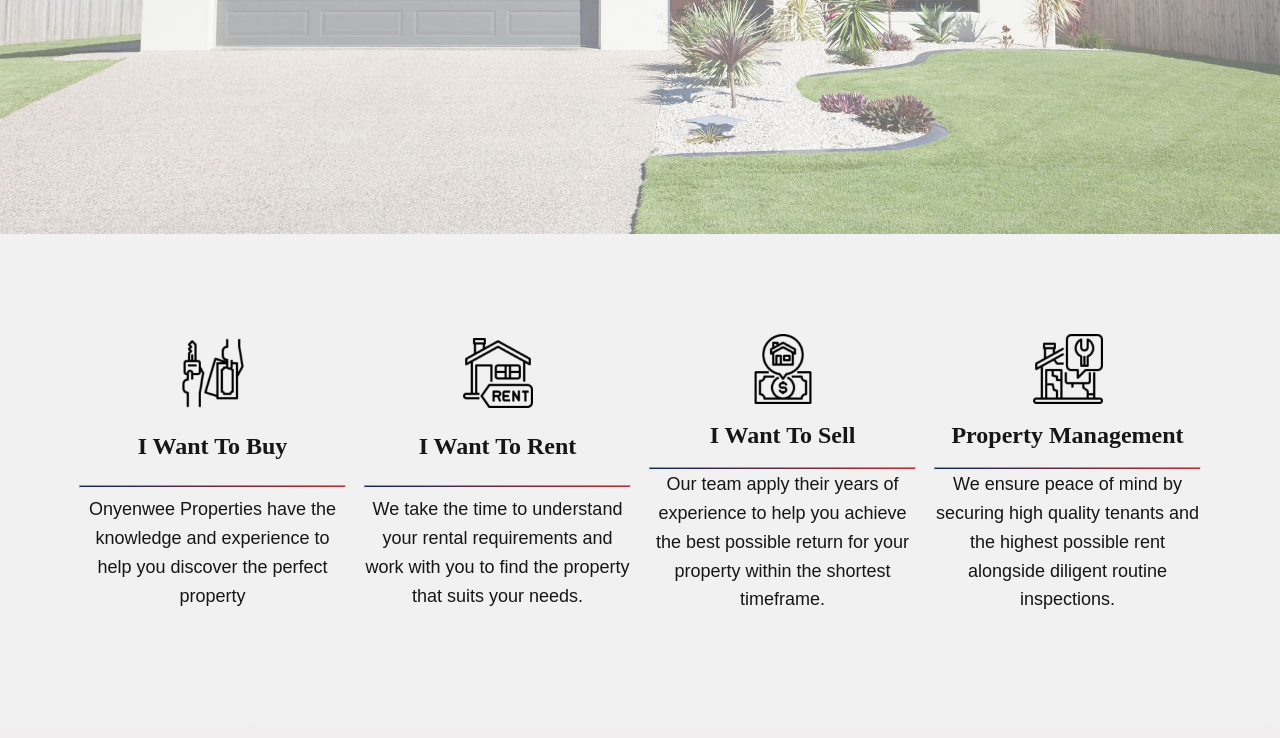
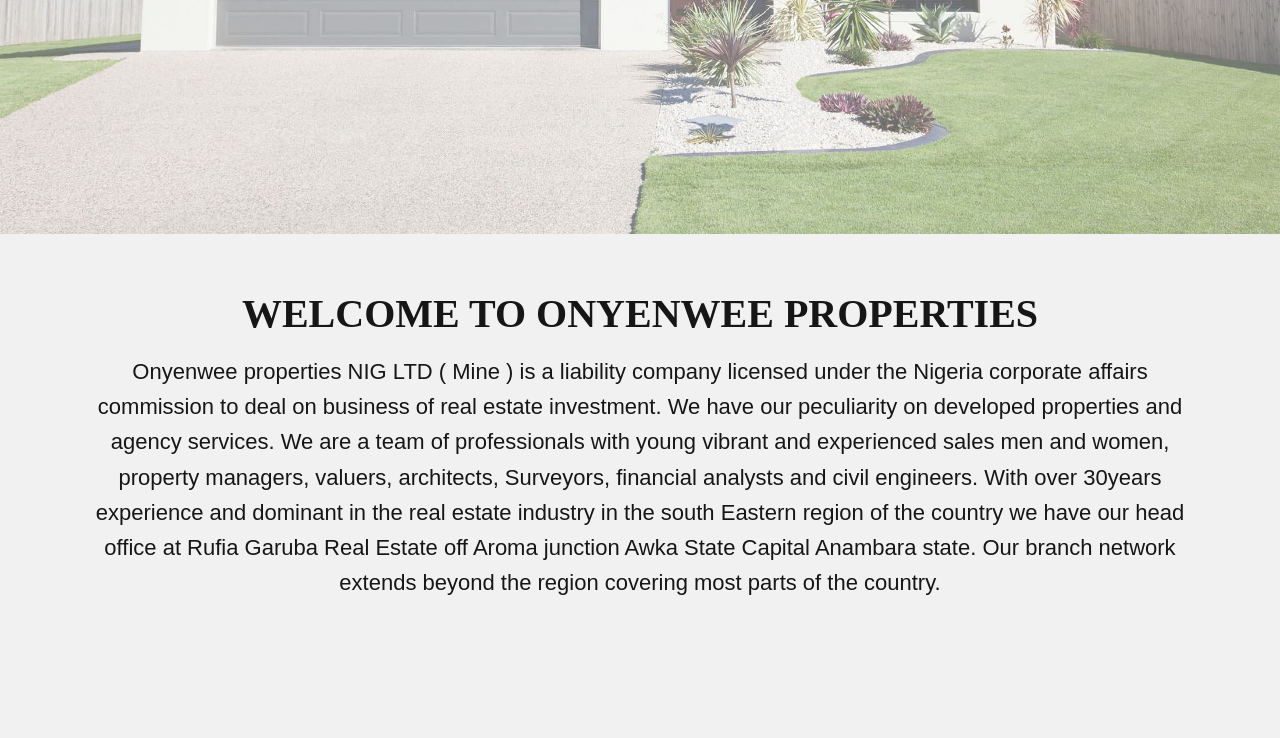
Before and after one commit to clients-projects/onyenweeproperties, a React (Create React App) app: page / in a window 1280 px wide. Shown: the part 366-1104 px from the top of the page. Built offline with nearby package versions, Linux system fonts and the light colour scheme; what react-router-last-location would draw is missing.

Commit message:
working on input validation

```diff
--- a/src/components/estateServices.tsx
+++ b/src/components/estateServices.tsx
@@ -5,26 +5,27 @@ import homeRepair from '../assets/homeRepair.png'
 
 const EstateServices = () => {
     return (
-        // <div className='whoWeAre'>
-        //     <h2 className='heading-1 heading-2--dark whoWeAre__title'>
-        //         Welcome to Onyenwee Properties
-        //     </h2>
-        //     <p className='whoWeAre__text'>
-        //         Onyenwee properties NIG LTD ( Mine ) is a liability company
-        //         licensed under the Nigeria corporate affairs commission to deal
-        //         on business of real estate investment. We have our peculiarity
-        //         on developed properties and agency services. We are a team of
-        //         professionals with young vibrant and experienced sales men and
-        //         women, property managers, valuers, architects, Surveyors,
-        //         financial analysts and civil engineers. With over 30years
-        //         experience and dominant in the real estate industry in the south
-        //         Eastern region of the country we have our head office at Rufia
-        //         Garuba Real Estate off Aroma junction Awka State Capital
-        //         Anambara state. Our branch network extends beyond the region
-        //         covering most parts of the country.
-        //     </p>
-        // </div>
-
+        <>
+            <div className='whoWeAre'>
+                <h2 className='heading-1 heading-2--dark whoWeAre__title'>
+                    Welcome to Onyenwee Properties
+                </h2>
+                <p className='whoWeAre__text'>
+                    Onyenwee properties NIG LTD ( Mine ) is a liability company
+                    licensed under the Nigeria corporate affairs commission to
+                    deal on business of real estate investment. We have our
+                    peculiarity on developed properties and agency services. We
+                    are a team of professionals with young vibrant and
+                    experienced sales men and women, property managers, valuers,
+                    architects, Surveyors, financial analysts and civil
+                    engineers. With over 30years experience and dominant in the
+                    real estate industry in the south Eastern region of the
+                    country we have our head office at Rufia Garuba Real Estate
+                    off Aroma junction Awka State Capital Anambara state. Our
+                    branch network extends beyond the region covering most parts
+                    of the country.
+                </p>
+            </div>
             <div className='estateServices'>
                 <div className='estateServices__item'>
                     <img src={buy} alt='' />
@@ -40,8 +41,9 @@ const EstateServices = () => {
                     <h2>I want to Rent</h2>
                     <hr />
                     <p>
-                    We take the time to understand your rental requirements and
-                    work with you to find the property that suits your needs.
+                        We take the time to understand your rental requirements
+                        and work with you to find the property that suits your
+                        needs.
                     </p>
                 </div>
                 <div className='estateServices__item'>
@@ -49,9 +51,9 @@ const EstateServices = () => {
                     <h2>I want to Sell</h2>
                     <hr />
                     <p>
-                    Our team apply their years of experience to help you achieve
-                    the best possible return for your property within the
-                    shortest timeframe.
+                        Our team apply their years of experience to help you
+                        achieve the best possible return for your property
+                        within the shortest timeframe.
                     </p>
                 </div>
                 <div className='estateServices__item'>
@@ -59,12 +61,13 @@ const EstateServices = () => {
                     <h2>Property Management</h2>
                     <hr />
                     <p>
-                    We ensure peace of mind by securing high quality tenants and
-                    the highest possible rent alongside diligent routine
+                        We ensure peace of mind by securing high quality tenants
+                        and the highest possible rent alongside diligent routine
                         inspections.
                     </p>
                 </div>
             </div>
+        </>
     )
 }
 
```
Lines whose indentation alone changed are shown as unchanged.
